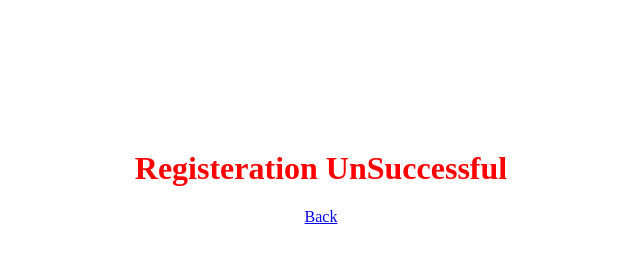
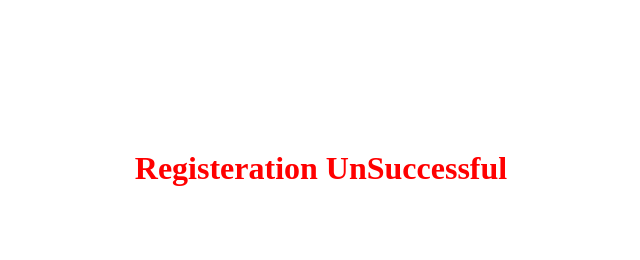
Before and after one commit to yogeshkumarb01/Registration_Form, a website: page pages/Error.html in a window 1280 px wide. Shown: the full height of the page, 319-959 px from the left. Drawn offline with Linux system fonts and the light colour scheme.

Commit message:
Update Error.html

```diff
--- a/pages/Error.html
+++ b/pages/Error.html
@@ -19,7 +19,7 @@
     alert("user already registered");
   </script>
   <h1> Registeration UnSuccessful</h1>
-  <a href="index.html">Back</a>
+
 </div>
 </body>
 </html>
```
